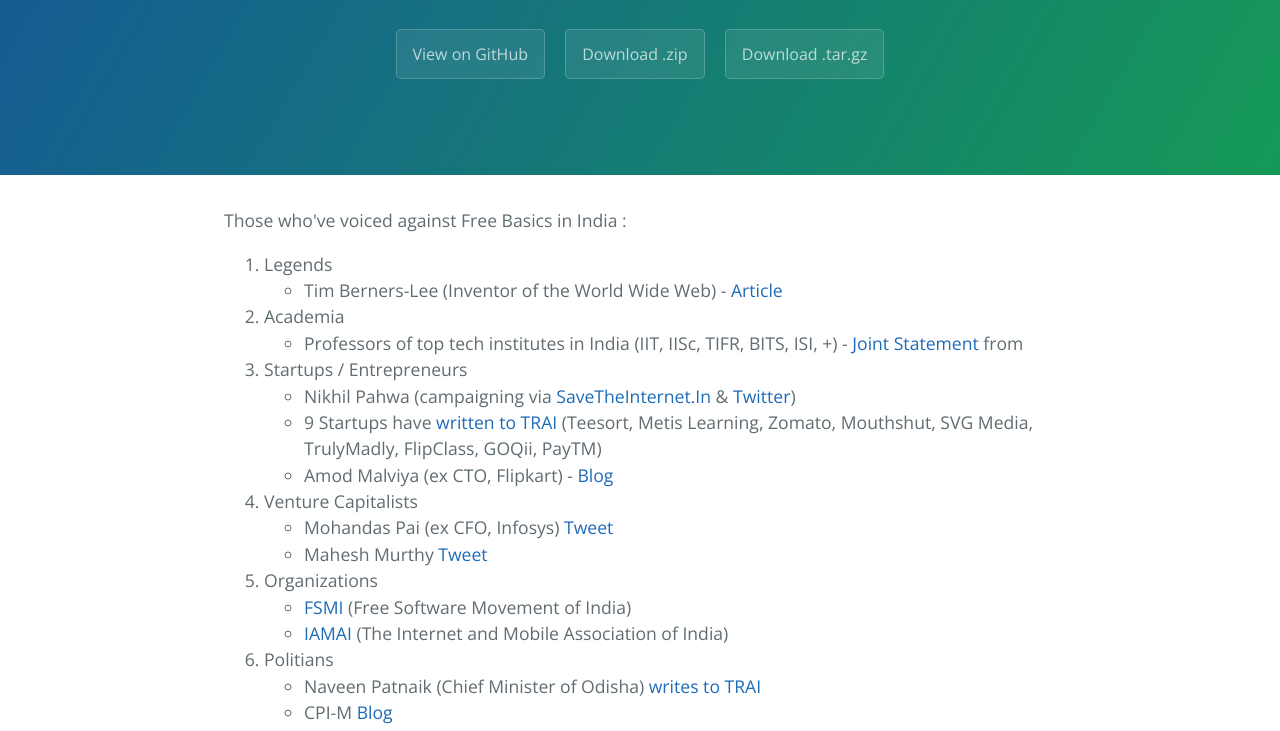
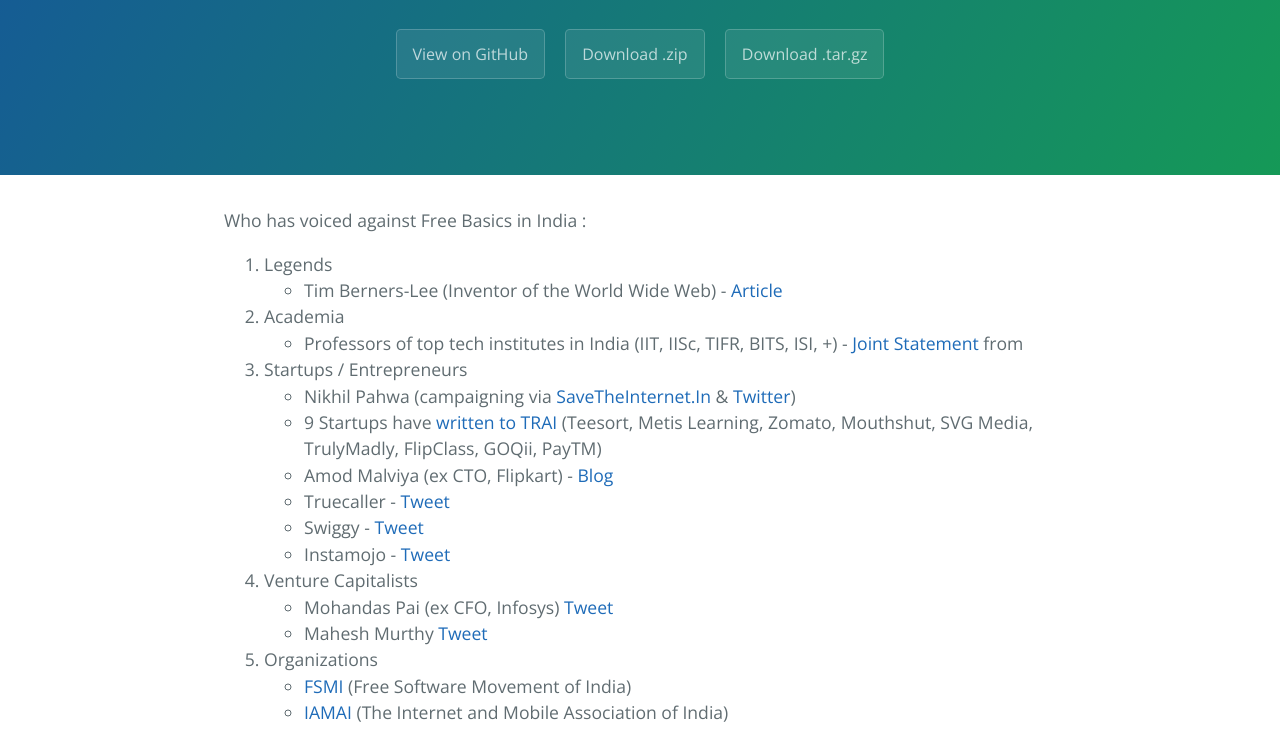
Before and after one commit to net-neutrality/no-free-basics, a plain HTML site: page index.html in a window 1280 px wide. Shown: the part 208-939 px from the top of the page. Drawn offline with nearby package versions, Linux system fonts and the light colour scheme.

```diff
--- a/index.html
+++ b/index.html
@@ -19,7 +19,7 @@
     </section>
 
     <section class="main-content">
-      <p>Those who've voiced against Free Basics in India : </p>
+      <p>Who has voiced against Free Basics in India : </p>
 
 <ol>
 <li>Legends
@@ -42,6 +42,12 @@
 <li>9 Startups have <a href="http://indianexpress.com/article/technology/tech-news-technology/facebooks-free-basics-9-indian-startup-ceos-jointly-write-to-trai-chairman-against-it/">written to TRAI</a> (Teesort, Metis Learning, Zomato, Mouthshut, SVG Media, TrulyMadly, FlipClass, GOQii, PayTM)</li>
 <li>Amod Malviya (ex CTO, Flipkart) - <a href="https://medium.com/@amod/the-broken-analogy-toll-free-vs-zero-rating-c4a8cd383e69">Blog</a>
 </li>
+<li>Truecaller - <a href="https://twitter.com/Truecaller/status/679894955360260096">Tweet</a>
+</li>
+<li>Swiggy - <a href="https://twitter.com/swiggy_in/status/682129379921559552">Tweet</a>
+</li>
+<li>Instamojo - <a href="https://twitter.com/sampad/status/679176083082633216">Tweet</a>
+</li>
 </ul>
 </li>
 <li>Venture Capitalists
@@ -62,7 +68,7 @@
 <a href="http://tech.firstpost.com/news-analysis/iamai-against-platforms-like-free-basics-says-telcos-shouldnt-have-differential-pricing-293065.html">IAMAI</a> (The Internet and Mobile Association of India) </li>
 </ul>
 </li>
-<li>Politians
+<li>Politicians &amp; Political parties
 
 <ul>
 <li>Naveen Patnaik (Chief Minister of Odisha) <a href="http://www.scribd.com/doc/262137872/Naveen-Patnaik-s-Letter-to-TRAI">writes to TRAI</a>
```
Also changed, not shown: params.json (+1 -1 lines).
